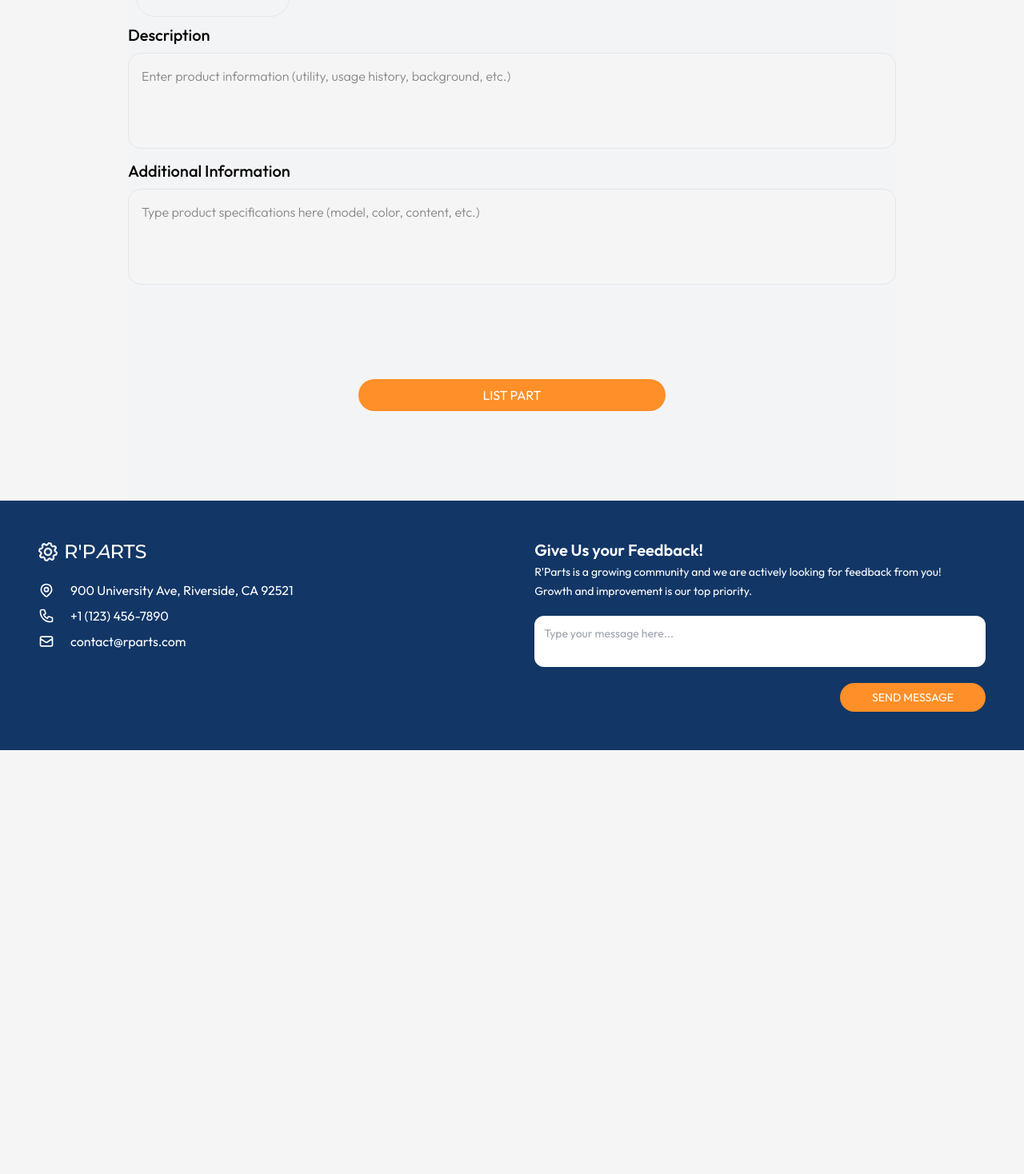
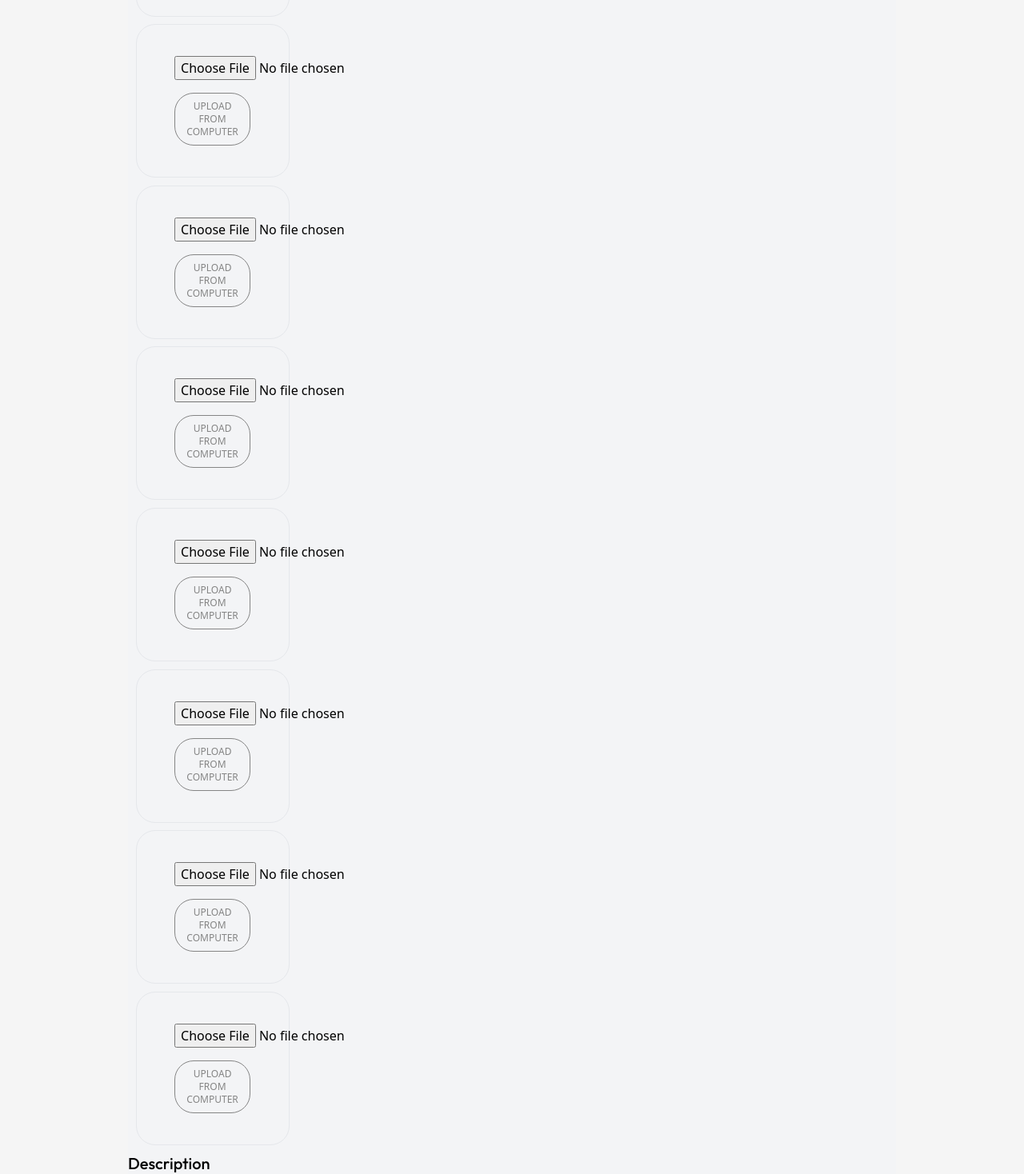
Before and after one commit to shahdivyank/r-parts, a Next.js app: page /sell in a window 1280 px wide. Shown: the part 728-2196 px from the top of the page at 80% size. Before the commit the page ends 1666 px from the top, so only its background shows below. Built offline with nearby package versions, Linux system fonts and the light colour scheme.

Commit message:
have 8 uploads but not spaced correctly

```diff
--- a/src/components/profile/Toolbar.jsx
+++ b/src/components/profile/Toolbar.jsx
@@ -3,7 +3,7 @@ import Input from "./Input";
 const Toolbar = ({ setFilters }) => {
   const onChange = (id, value) =>
     setFilters((prev) =>
-      prev.filter(({ id }) => id !== "name").concat({ id, value })
+      prev.filter(({ id }) => id !== "name").concat({ id, value }),
     );
 
   return (
--- a/src/components/sell/AddPhoto.jsx
+++ b/src/components/sell/AddPhoto.jsx
@@ -30,6 +30,90 @@ const AddPhoto = ({ setImages, images }) => {
           </button>
         </div>
       </div>
+
+      <div className="border rounded-3xl aspect-square flex justify-center items-center flex-col w-1/5 m-[1%]">
+        <div className="w-1/2">
+          <input type="file" onChange={(e) => setImage(e.target.files[0])} />
+          <button
+            className="border border-parts-gray-500 py-2 px-3 mt-4 text-parts-gray-500 rounded-3xl text-xs"
+            onClick={handleUpload}
+          >
+            UPLOAD FROM COMPUTER
+          </button>
+        </div>
+      </div>
+
+      <div className="border rounded-3xl aspect-square flex justify-center items-center flex-col w-1/5 m-[1%]">
+        <div className="w-1/2">
+          <input type="file" onChange={(e) => setImage(e.target.files[0])} />
+          <button
+            className="border border-parts-gray-500 py-2 px-3 mt-4 text-parts-gray-500 rounded-3xl text-xs"
+            onClick={handleUpload}
+          >
+            UPLOAD FROM COMPUTER
+          </button>
+        </div>
+      </div>
+
+      <div className="border rounded-3xl aspect-square flex justify-center items-center flex-col w-1/5 m-[1%]">
+        <div className="w-1/2">
+          <input type="file" onChange={(e) => setImage(e.target.files[0])} />
+          <button
+            className="border border-parts-gray-500 py-2 px-3 mt-4 text-parts-gray-500 rounded-3xl text-xs"
+            onClick={handleUpload}
+          >
+            UPLOAD FROM COMPUTER
+          </button>
+        </div>
+      </div>
+
+      <div className="border rounded-3xl aspect-square flex justify-center items-center flex-col w-1/5 m-[1%]">
+        <div className="w-1/2">
+          <input type="file" onChange={(e) => setImage(e.target.files[0])} />
+          <button
+            className="border border-parts-gray-500 py-2 px-3 mt-4 text-parts-gray-500 rounded-3xl text-xs"
+            onClick={handleUpload}
+          >
+            UPLOAD FROM COMPUTER
+          </button>
+        </div>
+      </div>
+
+      <div className="border rounded-3xl aspect-square flex justify-center items-center flex-col w-1/5 m-[1%]">
+        <div className="w-1/2">
+          <input type="file" onChange={(e) => setImage(e.target.files[0])} />
+          <button
+            className="border border-parts-gray-500 py-2 px-3 mt-4 text-parts-gray-500 rounded-3xl text-xs"
+            onClick={handleUpload}
+          >
+            UPLOAD FROM COMPUTER
+          </button>
+        </div>
+      </div>
+
+      <div className="border rounded-3xl aspect-square flex justify-center items-center flex-col w-1/5 m-[1%]">
+        <div className="w-1/2">
+          <input type="file" onChange={(e) => setImage(e.target.files[0])} />
+          <button
+            className="border border-parts-gray-500 py-2 px-3 mt-4 text-parts-gray-500 rounded-3xl text-xs"
+            onClick={handleUpload}
+          >
+            UPLOAD FROM COMPUTER
+          </button>
+        </div>
+      </div>
+
+      <div className="border rounded-3xl aspect-square flex justify-center items-center flex-col w-1/5 m-[1%]">
+        <div className="w-1/2">
+          <input type="file" onChange={(e) => setImage(e.target.files[0])} />
+          <button
+            className="border border-parts-gray-500 py-2 px-3 mt-4 text-parts-gray-500 rounded-3xl text-xs"
+            onClick={handleUpload}
+          >
+            UPLOAD FROM COMPUTER
+          </button>
+        </div>
+      </div>
     </>
   );
 };
```
